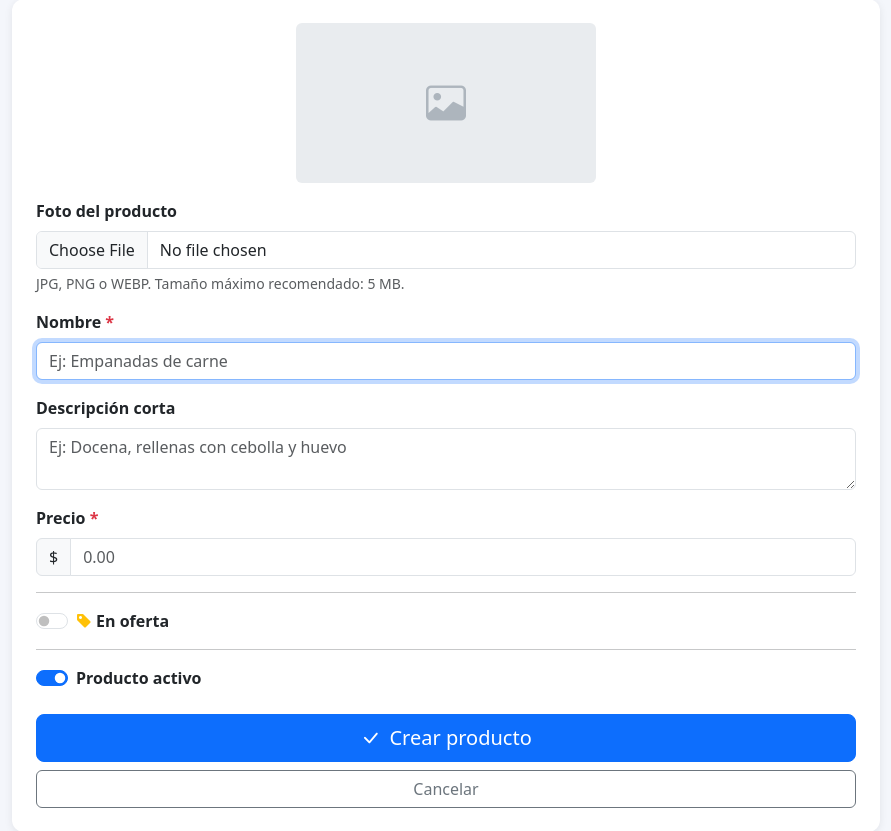
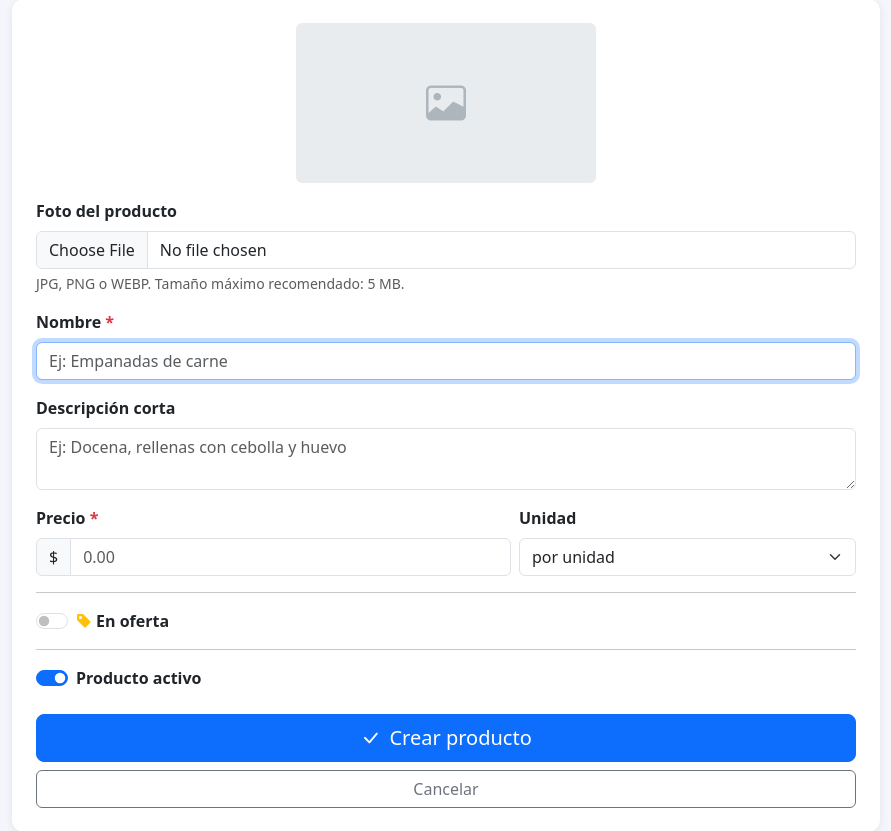
Before and after one commit to islasmauro3-cyber/Web-Todo-Fresco, a Flask app: page /productos/nuevo in a window 1280 px wide. Shown: the part 128-959 px from the top of the page, without its empty margins (194-1085 px from the left). Run offline with Flask 3, Linux system fonts and the light colour scheme; the visitor is signed in with stand-in values (Sample User, id 1).

Commit message:
Add unit-of-sale field to products
- New UNIDADES list: por kg / por unidad / por 100g / por 1/4 kg /
  por media horma / por horma entera
- DB migration: ALTER TABLE adds unidad column (DEFAULT 'por unidad')
  on existing databases without data loss
- producto_form: price + unit dropdown side by side in one row
- productos list, importar_resultado, whatsapp_preview: show
  "$price / unit" using unidad_corta Jinja2 filter (strips 'por ')
- WhatsApp message: price line now reads "💲 $3500 / kg"
- Import parser: reads optional 'unidad' column, normalizes aliases
  (kg/kilo/kilogramo → por kg, etc.), defaults to 'por unidad'
- Excel template: adds Unidad column with examples and updated
  instructions sheet listing all valid values

Co-Authored-By: Claude Sonnet 4.6 <noreply@anthropic.com>
Claude-Session: https://claude.ai/code/session_01VJKqdfkFYxXdn7RHBaZYJr

```diff
--- a/app.py
+++ b/app.py
@@ -25,6 +25,41 @@ MAX_IMAGE_SIZE = (800, 800)
 
 # Contraseña de acceso (se puede cambiar por variable de entorno)
 APP_PASSWORD = os.environ.get("APP_PASSWORD", "admin123")
+
+UNIDADES = [
+    "por kg",
+    "por unidad",
+    "por 100g",
+    "por 1/4 kg",
+    "por media horma",
+    "por horma entera",
+]
+
+_UNIDAD_MAP = {
+    # kg
+    "kg": "por kg", "kilo": "por kg", "kilos": "por kg", "kilogramo": "por kg",
+    "por kg": "por kg",
+    # 100g
+    "100g": "por 100g", "100 g": "por 100g", "por 100g": "por 100g",
+    # 1/4 kg
+    "1/4": "por 1/4 kg", "cuarto": "por 1/4 kg", "1/4 kg": "por 1/4 kg",
+    "por 1/4 kg": "por 1/4 kg", "cuarto kg": "por 1/4 kg",
+    # media horma
+    "media horma": "por media horma", "1/2 horma": "por media horma",
+    "por media horma": "por media horma", "media": "por media horma",
+    # horma entera
+    "horma": "por horma entera", "horma entera": "por horma entera",
+    "por horma entera": "por horma entera",
+    # unidad (default)
+    "unidad": "por unidad", "u": "por unidad", "ud": "por unidad",
+    "por unidad": "por unidad",
+}
+
+
+@app.template_filter("unidad_corta")
+def unidad_corta(u):
+    """'por kg' → 'kg', para mostrar '$3500 / kg'."""
+    return (u or "unidad").replace("por ", "", 1)
 
 
 def allowed_file(filename):
@@ -135,7 +170,7 @@ def productos():
 def producto_nuevo():
     if request.method == "POST":
         return _guardar_producto(None)
-    return render_template("producto_form.html", producto=None)
+    return render_template("producto_form.html", producto=None, unidades=UNIDADES)
 
 
 @app.route("/productos/<int:pid>/editar", methods=["GET", "POST"])
@@ -148,7 +183,7 @@ def producto_editar(pid):
         abort(404)
     if request.method == "POST":
         return _guardar_producto(dict(row))
-    return render_template("producto_form.html", producto=dict(row))
+    return render_template("producto_form.html", producto=dict(row), unidades=UNIDADES)
 
 
 def _guardar_producto(existente):
@@ -156,6 +191,9 @@ def _guardar_producto(existente):
     nombre = request.form.get("nombre", "").strip()
     descripcion = request.form.get("descripcion", "").strip()
     precio_raw = request.form.get("precio", "").strip().replace(",", ".")
+    unidad = request.form.get("unidad", "por unidad")
+    if unidad not in UNIDADES:
+        unidad = "por unidad"
     en_oferta = 1 if request.form.get("en_oferta") else 0
     oferta_desde = request.form.get("oferta_desde") or None
     oferta_hasta = request.form.get("oferta_hasta") or None
@@ -163,13 +201,13 @@ def _guardar_producto(existente):
 
     if not nombre:
         flash("El nombre es obligatorio.", "danger")
-        return render_template("producto_form.html", producto=existente)
+        return render_template("producto_form.html", producto=existente, unidades=UNIDADES)
 
     try:
         precio = float(precio_raw)
     except ValueError:
         flash("El precio debe ser un número.", "danger")
-        return render_template("producto_form.html", producto=existente)
+        return render_template("producto_form.html", producto=existente, unidades=UNIDADES)
 
     foto_actual = existente["foto"] if existente else None
     foto = foto_actual
@@ -178,7 +216,7 @@ def _guardar_producto(existente):
     if file and file.filename:
         if not allowed_file(file.filename):
             flash("Formato de imagen no permitido. Usá JPG, PNG o WEBP.", "danger")
-            return render_template("producto_form.html", producto=existente)
+            return render_template("producto_form.html", producto=existente, unidades=UNIDADES)
         delete_image(foto_actual)
         foto = save_image(file)
 
@@ -186,17 +224,19 @@ def _guardar_producto(existente):
     if pid:
         db.execute(
             """UPDATE productos SET nombre=?, descripcion=?, precio=?, foto=?,
-               en_oferta=?, oferta_desde=?, oferta_hasta=?, activo=?
+               unidad=?, en_oferta=?, oferta_desde=?, oferta_hasta=?, activo=?
                WHERE id=?""",
-            (nombre, descripcion, precio, foto, en_oferta, oferta_desde, oferta_hasta, activo, pid),
+            (nombre, descripcion, precio, foto, unidad,
+             en_oferta, oferta_desde, oferta_hasta, activo, pid),
         )
         flash("Producto actualizado.", "success")
     else:
         db.execute(
-            """INSERT INTO productos (nombre, descripcion, precio, foto, en_oferta,
-               oferta_desde, oferta_hasta, activo)
-               VALUES (?,?,?,?,?,?,?,?)""",
-            (nombre, descripcion, precio, foto, en_oferta, oferta_desde, oferta_hasta, activo),
+            """INSERT INTO productos (nombre, descripcion, precio, foto, unidad,
+               en_oferta, oferta_desde, oferta_hasta, activo)
+               VALUES (?,?,?,?,?,?,?,?,?)""",
+            (nombre, descripcion, precio, foto, unidad,
+             en_oferta, oferta_desde, oferta_hasta, activo),
         )
         flash("Producto creado.", "success")
     db.commit()
@@ -353,10 +393,11 @@ def _generar_mensaje(ofertas):
     lineas = ["🛍️ *¡Ofertas del día!* 🛍️", ""]
     for p in ofertas:
         precio_fmt = f"${p['precio']:,.2f}".replace(",", "X").replace(".", ",").replace("X", ".")
+        u = (p.get("unidad") or "por unidad").replace("por ", "", 1)
         lineas.append(f"✅ *{p['nombre']}*")
         if p["descripcion"]:
             lineas.append(f"   {p['descripcion']}")
-        lineas.append(f"   💲 {precio_fmt}")
+        lineas.append(f"   💲 {precio_fmt} / {u}")
         lineas.append("")
     lineas.append("¡Contactame para hacer tu pedido! 😊")
     return "\n".join(lineas)
@@ -369,6 +410,10 @@ VERDADERO = {"si", "sí", "yes", "1", "true", "verdadero", "v", "s", "y"}
 
 def _parsear_en_oferta(val):
     return 1 if str(val).strip().lower() in VERDADERO else 0
+
+
+def _parsear_unidad(val):
+    return _UNIDAD_MAP.get(str(val or "").strip().lower(), "por unidad")
 
 
 def _parsear_precio(val):
@@ -410,6 +455,8 @@ def _procesar_filas(rows):
             col_map["precio"] = i
         elif "oferta" in h:
             col_map["en_oferta"] = i
+        elif "unidad" in h:
+            col_map["unidad"] = i
 
     faltantes = [c for c in ("nombre", "precio") if c not in col_map]
     if faltantes:
@@ -425,6 +472,7 @@ def _procesar_filas(rows):
         descripcion = str(row[col_map.get("descripcion", -1)] or "").strip() if "descripcion" in col_map else ""
         precio_raw = row[col_map["precio"]]
         en_oferta_raw = row[col_map.get("en_oferta", -1)] if "en_oferta" in col_map else ""
+        unidad_raw = row[col_map.get("unidad", -1)] if "unidad" in col_map else ""
 
         if not nombre:
             errores.append(f"Fila {n}: nombre vacío — se omitió.")
@@ -440,6 +488,7 @@ def _procesar_filas(rows):
             "descripcion": descripcion,
             "precio": precio,
             "en_oferta": _parsear_en_oferta(en_oferta_raw),
+            "unidad": _parsear_unidad(unidad_raw),
         })
 
     return productos, errores
@@ -484,9 +533,9 @@ def productos_importar():
     ids_nuevos = []
     for p in productos:
         cur = db.execute(
-            """INSERT INTO productos (nombre, descripcion, precio, en_oferta, activo)
-               VALUES (?,?,?,?,1)""",
-            (p["nombre"], p["descripcion"], p["precio"], p["en_oferta"]),
+            """INSERT INTO productos (nombre, descripcion, precio, unidad, en_oferta, activo)
+               VALUES (?,?,?,?,?,1)""",
+            (p["nombre"], p["descripcion"], p["precio"], p["unidad"], p["en_oferta"]),
         )
         ids_nuevos.append(cur.lastrowid)
     db.commit()
@@ -521,9 +570,9 @@ def productos_plantilla():
     thin = Side(style="thin", color="CCCCCC")
     border = Border(left=thin, right=thin, top=thin, bottom=thin)
 
-    headers = ["nombre", "descripcion", "precio", "en_oferta"]
-    labels  = ["Nombre *", "Descripción", "Precio *", "En oferta (sí/no)"]
-    widths  = [30, 40, 14, 20]
+    headers = ["nombre", "descripcion", "precio", "en_oferta", "unidad"]
+    labels  = ["Nombre *", "Descripción", "Precio *", "En oferta (sí/no)", "Unidad de venta"]
+    widths  = [30, 40, 14, 20, 22]
 
     for col, (label, width) in enumerate(zip(labels, widths), start=1):
         cell = ws.cell(row=1, column=col, value=label)
@@ -537,10 +586,12 @@ def productos_plantilla():
 
     # Filas de ejemplo
     ejemplos = [
-        ("Empanadas de carne (docena)", "Rellenas con cebolla y huevo", 2500, "no"),
-        ("Medialunas (bandeja x6)",     "Con manteca, crocantes",       1200, "sí"),
-        ("Torta de chocolate",          "Porciones individuales",       850,  "sí"),
-        ("Pizza muzarella",             "Grande, 8 porciones",          3500, "no"),
+        ("Empanadas de carne", "Rellenas con cebolla y huevo", 2500, "no",  "por unidad"),
+        ("Queso cremoso",      "Cremoso suave",                3800, "sí",  "por kg"),
+        ("Salame",             "Estacionado, picante",         4200, "no",  "por 100g"),
+        ("Medialunas",         "Con manteca, crocantes",       1200, "sí",  "por unidad"),
+        ("Queso en horma",     "Horma entera aprox. 3 kg",    11000, "no",  "por horma entera"),
+        ("Queso 1/4",          "Un cuarto de horma",           2800, "sí",  "por 1/4 kg"),
     ]
     nota_fill = PatternFill("solid", fgColor="FFF9E6")
     for row_num, fila in enumerate(ejemplos, start=2):
@@ -551,6 +602,7 @@ def productos_plantilla():
 
     # Hoja de instrucciones
     ws2 = wb.create_sheet("Instrucciones")
+    unidades_str = " / ".join(UNIDADES)
     instrucciones = [
         ("INSTRUCCIONES PARA COMPLETAR LA PLANTILLA", True),
         ("", False),
@@ -566,12 +618,17 @@ def productos_plantilla():
         ("Columna EN OFERTA:", True),
         ('  Escribí "sí" o "no". También acepta: si / yes / 1 / no / 0.', False),
         ("", False),
+        ("Columna UNIDAD DE VENTA:", True),
+        (f"  Opciones válidas: {unidades_str}", False),
+        ("  También se aceptan abreviaturas: kg, 100g, 1/4, horma, media horma, etc.", False),
+        ("  Si dejás la celda vacía o escribís algo distinto, se usa 'por unidad'.", False),
+        ("", False),
         ("IMPORTANTE:", True),
         ("  - La primera fila DEBE ser el encabezado (no la borres).", False),
         ("  - Las fotos las agregás desde el panel, una por una, después de importar.", False),
         ("  - Podés importar el archivo como .xlsx o guardarlo como .csv.", False),
     ]
-    ws2.column_dimensions["A"].width = 65
+    ws2.column_dimensions["A"].width = 70
     for i, (texto, bold) in enumerate(instrucciones, start=1):
         cell = ws2.cell(row=i, column=1, value=texto)
         cell.font = Font(bold=bold, size=11 if bold else 10)
--- a/database.py
+++ b/database.py
@@ -37,5 +37,9 @@ def init_db():
             notas       TEXT    NOT NULL DEFAULT ''
         );
     """)
+    # Migración: agregar columna unidad si no existe (bases de datos existentes)
+    cols = {row[1] for row in conn.execute("PRAGMA table_info(productos)").fetchall()}
+    if "unidad" not in cols:
+        conn.execute("ALTER TABLE productos ADD COLUMN unidad TEXT NOT NULL DEFAULT 'por unidad'")
     conn.commit()
     conn.close()
--- a/templates/importar_productos.html
+++ b/templates/importar_productos.html
@@ -94,6 +94,11 @@
           <td>sí / no / 1 / 0</td>
           <td class="text-center"><span class="badge bg-secondary">No</span></td>
         </tr>
+        <tr>
+          <td><code>unidad</code></td>
+          <td>por kg / por unidad / por 100g…</td>
+          <td class="text-center"><span class="badge bg-secondary">No</span></td>
+        </tr>
       </tbody>
     </table>
   </div>
--- a/templates/importar_resultado.html
+++ b/templates/importar_resultado.html
@@ -65,7 +65,10 @@
           <div class="text-muted small text-truncate">{{ p.descripcion }}</div>
           {% endif %}
           <div class="d-flex gap-2 align-items-center mt-1">
-            <span class="fw-bold text-primary">${{ "%.2f"|format(p.precio) }}</span>
+            <span class="fw-bold text-primary">
+              ${{ "%.2f"|format(p.precio) }}
+              <span class="text-muted fw-normal" style="font-size:.8rem;">/ {{ p.unidad|unidad_corta }}</span>
+            </span>
             {% if p.en_oferta %}
             <span class="badge bg-danger" style="font-size:.7rem;">OFERTA</span>
             {% endif %}
--- a/templates/producto_form.html
+++ b/templates/producto_form.html
@@ -53,13 +53,26 @@
               placeholder="Ej: Docena, rellenas con cebolla y huevo">{{ producto.descripcion if producto else '' }}</textarea>
   </div>
 
-  <div class="mb-3">
+  <div class="row g-2 mb-3">
+    <div class="col-7">
       <label class="form-label fw-semibold">Precio <span class="text-danger">*</span></label>
       <div class="input-group">
         <span class="input-group-text">$</span>
         <input type="number" name="precio" class="form-control"
                value="{{ producto.precio if producto else '' }}"
                step="0.01" min="0" placeholder="0.00" required>
+      </div>
+    </div>
+    <div class="col-5">
+      <label class="form-label fw-semibold">Unidad</label>
+      <select name="unidad" class="form-select">
+        {% for u in unidades %}
+        <option value="{{ u }}"
+          {% if producto and producto.unidad == u %}selected
+          {% elif not producto and u == 'por unidad' %}selected
+          {% endif %}>{{ u }}</option>
+        {% endfor %}
+      </select>
     </div>
   </div>
 
--- a/templates/productos.html
+++ b/templates/productos.html
@@ -56,7 +56,10 @@
         {% if p.descripcion %}
         <p class="text-muted mb-1" style="font-size:.75rem;">{{ p.descripcion }}</p>
         {% endif %}
-        <p class="fw-bold text-primary mb-2">${{ "%.2f"|format(p.precio) }}</p>
+        <p class="fw-bold text-primary mb-2">
+          ${{ "%.2f"|format(p.precio) }}
+          <span class="text-muted fw-normal" style="font-size:.8rem;">/ {{ p.unidad|unidad_corta }}</span>
+        </p>
 
         <div class="d-flex gap-1 flex-wrap">
           <a href="{{ url_for('producto_editar', pid=p.id) }}"
--- a/templates/whatsapp_preview.html
+++ b/templates/whatsapp_preview.html
@@ -28,7 +28,10 @@
              alt="{{ p.nombre }}">
         {% endif %}
         <div class="fw-semibold small">{{ p.nombre }}</div>
-        <div class="text-primary fw-bold small">${{ "%.2f"|format(p.precio) }}</div>
+        <div class="text-primary fw-bold small">
+            ${{ "%.2f"|format(p.precio) }}
+            <span class="text-muted fw-normal">/ {{ p.unidad|unidad_corta }}</span>
+          </div>
       </div>
     </div>
     {% endfor %}
```
Lines whose indentation alone changed are shown as unchanged.
